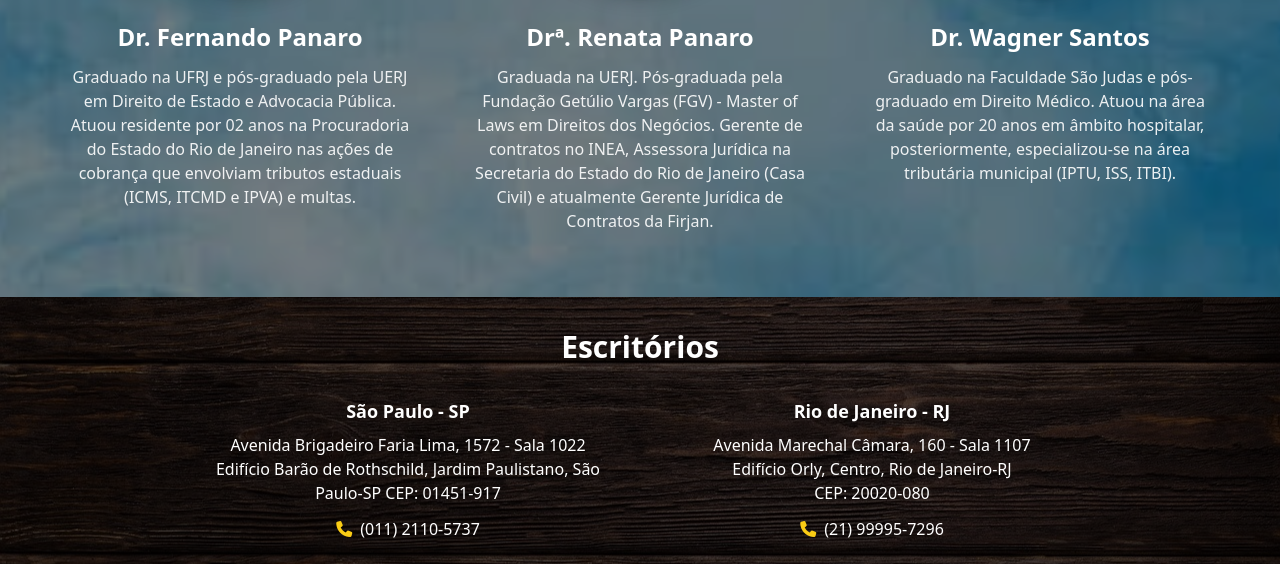
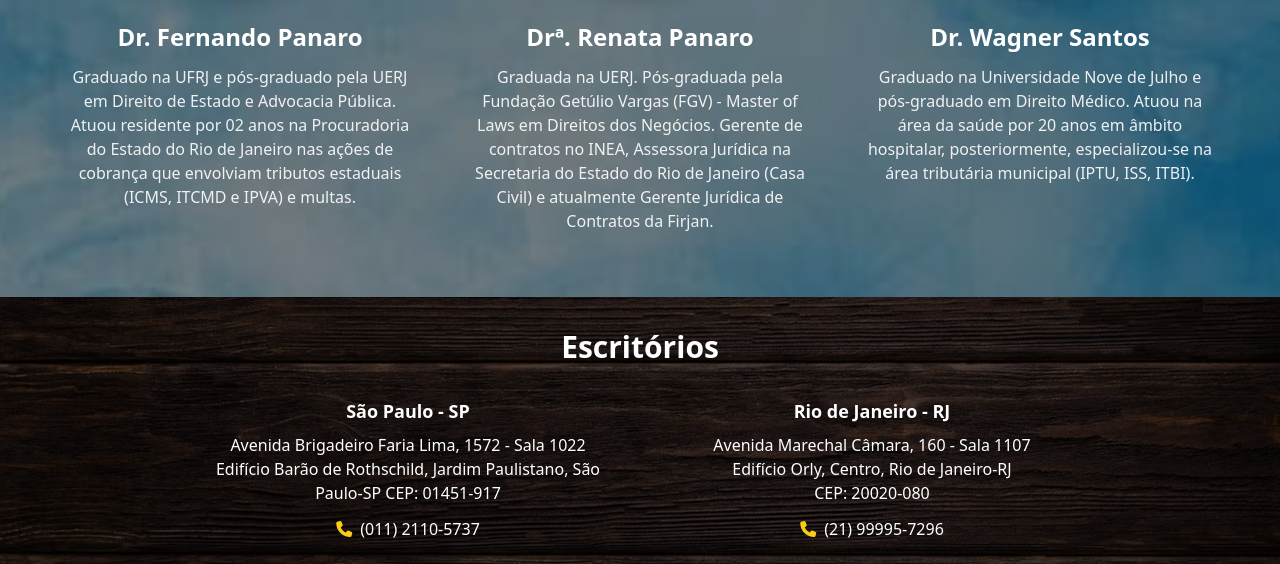
Before and after one commit to Julioimpacto/Panaro-Advogados, a plain HTML site: page index.html in a window 1280 px wide. Shown: the part 2321-2885 px from the top of the page. Drawn offline with nearby package versions, Linux system fonts and the light colour scheme.

Commit message:
Update index.html

```diff
--- a/index.html
+++ b/index.html
@@ -325,7 +325,7 @@
                         </div>
                         <h3 class="text-xl md:text-2xl font-bold text-white mb-3">Dr. Wagner Santos</h3>
                         <p class="text-white opacity-90 text-sm md:text-base leading-relaxed">
-                            Graduado na Faculdade São Judas e pós-graduado em Direito Médico. Atuou na área da saúde por 20 anos em âmbito hospitalar, posteriormente, especializou-se na área tributária municipal (IPTU, ISS, ITBI).
+                            Graduado na Universidade Nove de Julho e pós-graduado em Direito Médico. Atuou na área da saúde por 20 anos em âmbito hospitalar, posteriormente, especializou-se na área tributária municipal (IPTU, ISS, ITBI).
                         </p>
                     </div>
                 </div>
```
